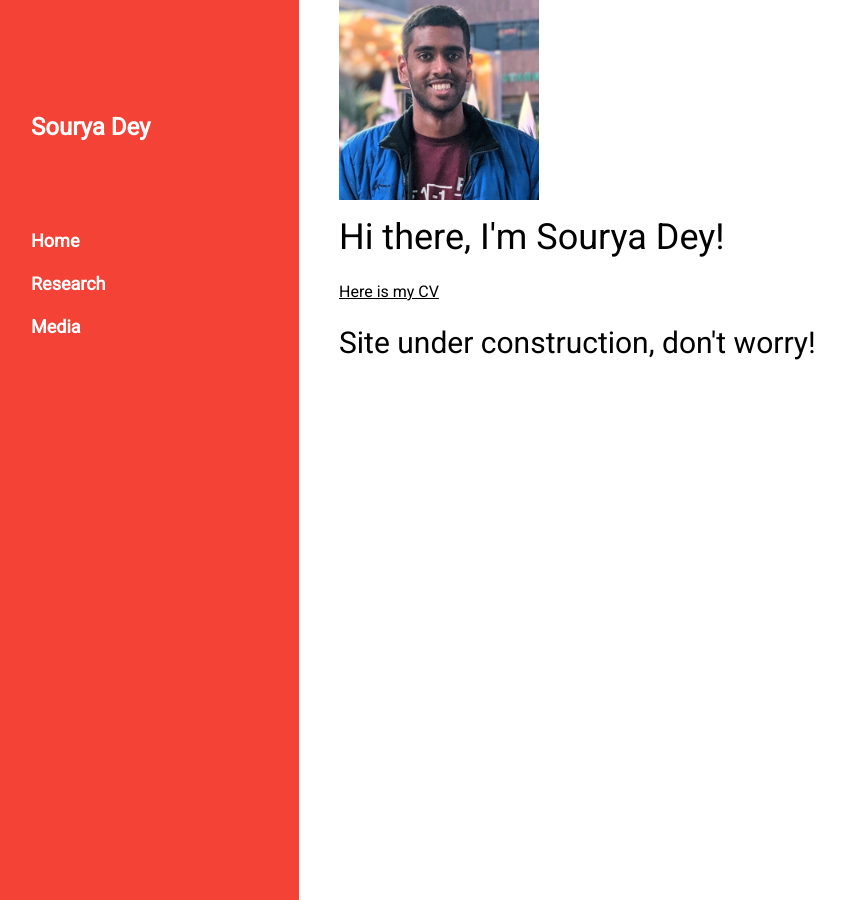
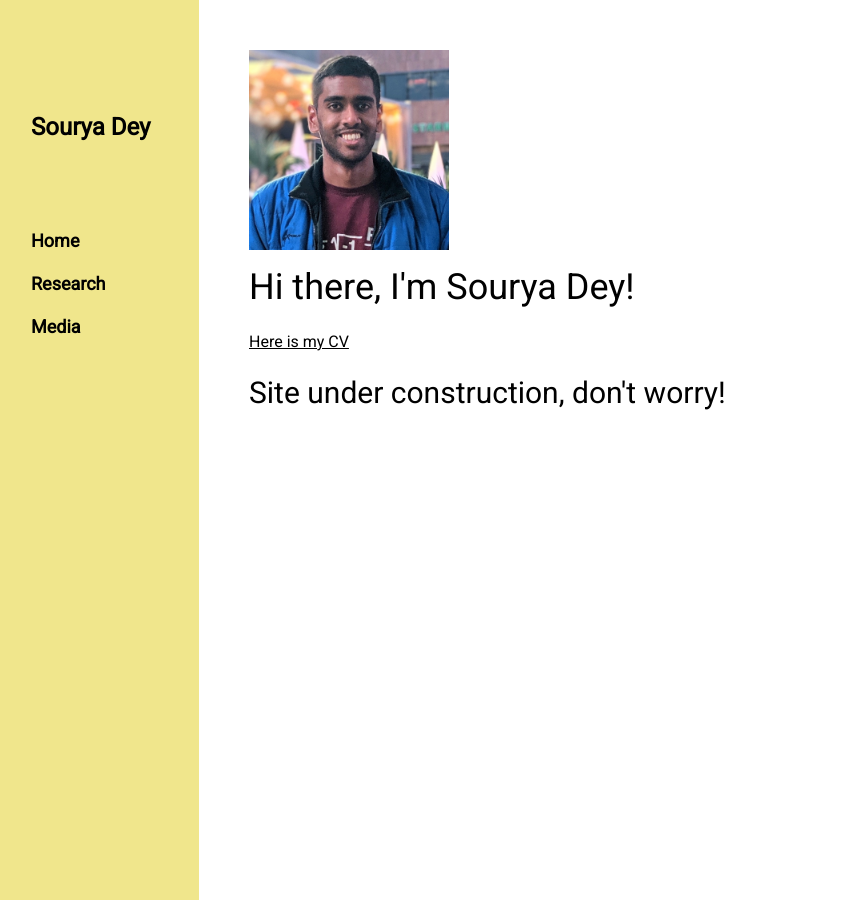
Before and after one commit to souryadey/souryadey.github.io, a Jekyll site: the page built from index.html, in a window 1280 px wide. Shown: the whole page, without its empty margins (1-846 px from the left). Built offline with Jekyll 4.4.1, drawn with Linux system fonts in a browser that asks for light colours.

Commit message:
adjusting spaces

```diff
--- a/_layouts/default.html
+++ b/_layouts/default.html
@@ -23,15 +23,13 @@
 			<style>
 			body,h1,h2,h3,h4,h5 {font-family: "Roboto", sans-serif}
 			body {font-size:16px;}
-			.w3-half img{margin-bottom:-6px;margin-top:16px;opacity:0.8;cursor:pointer}
-			.w3-half img:hover{opacity:1}
 			</style>
 		</head>
 
 		<body>
 			<!-- Sidebar/menu -->
-			<nav class="w3-sidebar w3-red w3-collapse w3-top w3-large w3-padding" style="z-index:3;width:300px;font-weight:bold;" id="mySidebar"><br>
-			  <a href="javascript:void(0)" onclick="w3_close()" class="w3-button w3-hide-large w3-display-topleft" style="width:100%;font-size:22px">Close Menu</a>
+			<nav class="w3-sidebar w3-khaki w3-collapse w3-top w3-large w3-padding" style="z-index:3;width:200px;font-weight:bold;" id="mySidebar"><br>
+			  <a href="javascript:void(0)" onclick="w3_close()" class="w3-button w3-hide-large w3-display-topleft w3-hover-white" style="width:100%;font-size:22px">Close Menu</a>
 			  <div class="w3-container">
 			    <h3 class="w3-padding-64"><b>Sourya Dey</b></h3>
 			  </div>
@@ -43,8 +41,8 @@
 			</nav>
 
 			<!-- Top menu on small screens -->
-			<header class="w3-container w3-top w3-hide-large w3-red w3-xlarge w3-padding">
-			  <a href="javascript:void(0)" class="w3-button w3-red w3-margin-right" onclick="w3_open()">☰</a>
+			<header class="w3-container w3-top w3-hide-large w3-khaki w3-xlarge">
+			  <a href="javascript:void(0)" class="w3-button w3-khaki w3-margin-right" onclick="w3_open()">☰</a>
 			  <span>Sourya Dey</span>
 			</header>
 
@@ -52,7 +50,7 @@
 			<div class="w3-overlay w3-hide-large" onclick="w3_close()" style="cursor:pointer" title="close side menu" id="myOverlay"></div>
 
 			<!-- !PAGE CONTENT! -->
-			<div class="w3-main" style="margin-left:340px;margin-right:40px">
+			<div class="w3-main" style="margin-left:250px;margin-right:50px;margin-top:50px">
 
 			{{ content }}
 
```
